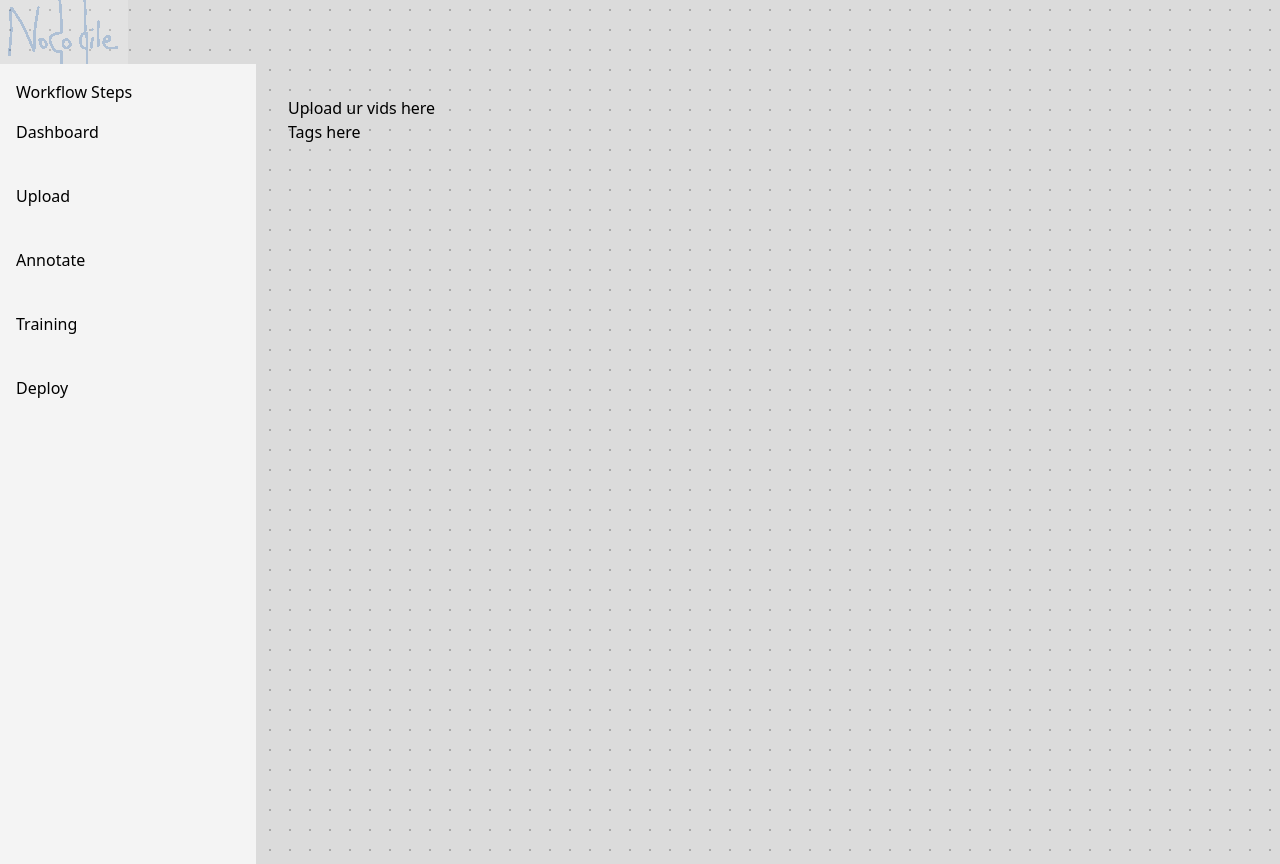
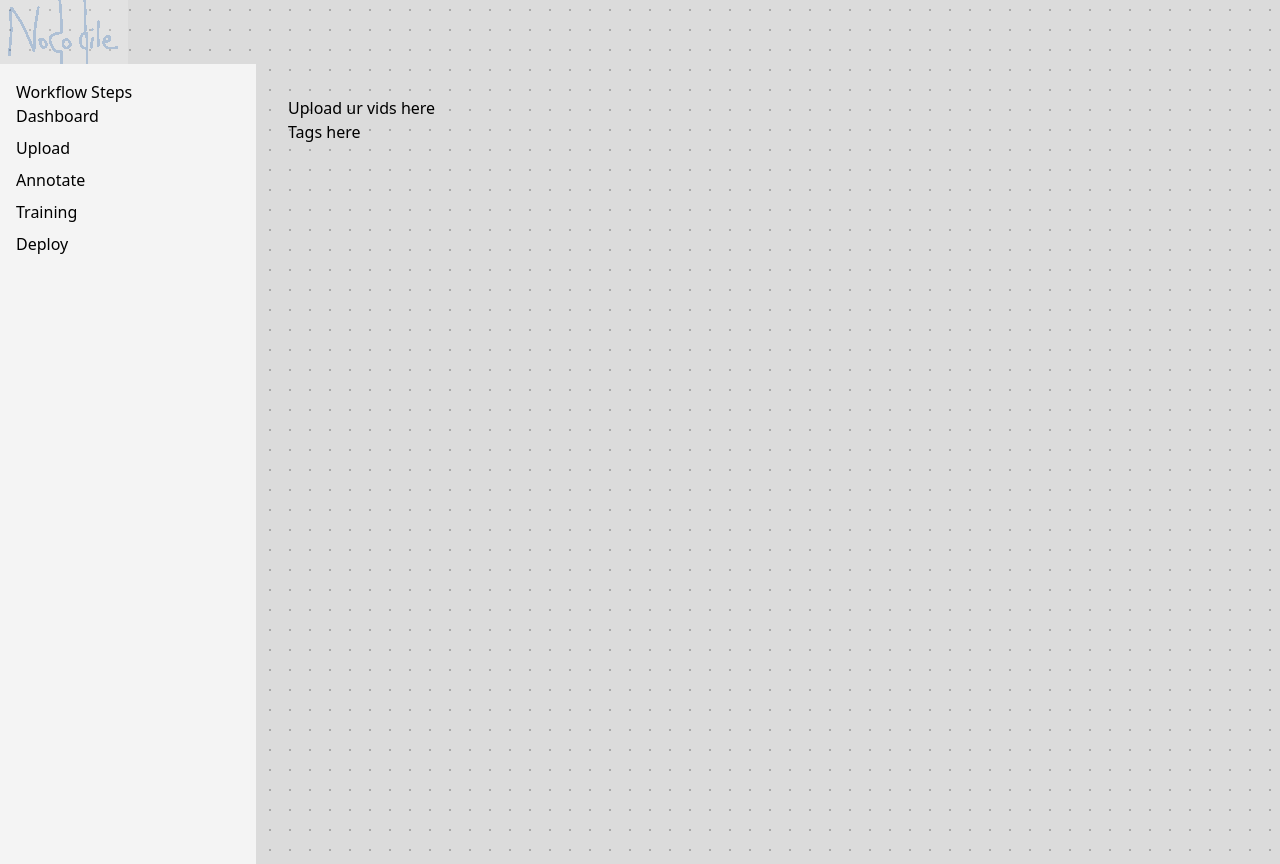
Before and after one commit to jasonchiu8421/Nocodile, a Next.js app in the folder nocodile/: page /project/1/upload in a window 1280 px wide. Built offline with nearby package versions, Linux system fonts and the light colour scheme.

Commit message:
now they dont rely on localstorage

```diff
--- a/nocodile/app/dashboard/page.tsx
+++ b/nocodile/app/dashboard/page.tsx
@@ -29,7 +29,6 @@ const ProjectCard = ({
 
   //todo change the id to be dynamic
   const handleProjectClick = () => {
-    localStorage.setItem("curProjId", id.toString());
     router.push(`/project/${id}/upload`);
   };
 
--- a/nocodile/app/project/layout.tsx
+++ b/nocodile/app/project/layout.tsx
@@ -1,15 +1,16 @@
 "use client";
+import Link from "next/link";
 //layout for project sidebar
 import { useEffect, useState } from "react";
 import React from "react";
-
-const steps = ["Dashboard", "Upload", "Annotate", "Training", "Deploy"];
+import { useParams } from "next/navigation";
 
 const layout = ({ children }: { children: React.ReactNode }) => {
-  const [curProjId, setCurProjId] = useState(null);
+  const params = useParams();
+  const curProjId = params.id;
 
   useEffect(() => {
-    setCurProjId(localStorage.getItem("curProjId"));
+    //setCurProjId(localStorage.getItem("curProjId"));
   }, []);
 
   // const saveValue = () => {
@@ -24,11 +25,21 @@ const layout = ({ children }: { children: React.ReactNode }) => {
       >
         <h2>Workflow Steps</h2>
         <ol className="flex flex-col gap-2 min-h-4">
-          {steps.map((step, index) => (
-            <li key={index} style={{ margin: "1rem 0" }}>
-              <a href={`/project/${curProjId}/${step.toLowerCase()}`}>{step}</a>
-            </li>
-          ))}
+          <li>
+            <Link href={`/project/${curProjId}/dashboard`}>Dashboard</Link>
+          </li>
+          <li>
+            <Link href={`/project/${curProjId}/upload`}>Upload</Link>
+          </li>
+          <li>
+            <Link href={`/project/${curProjId}/annotate`}>Annotate</Link>
+          </li>
+          <li>
+            <Link href={`/project/${curProjId}/training`}>Training</Link>
+          </li>
+          <li>
+            <Link href={`/project/${curProjId}/deploy`}>Deploy</Link>
+          </li>
         </ol>
       </nav>
 
```
